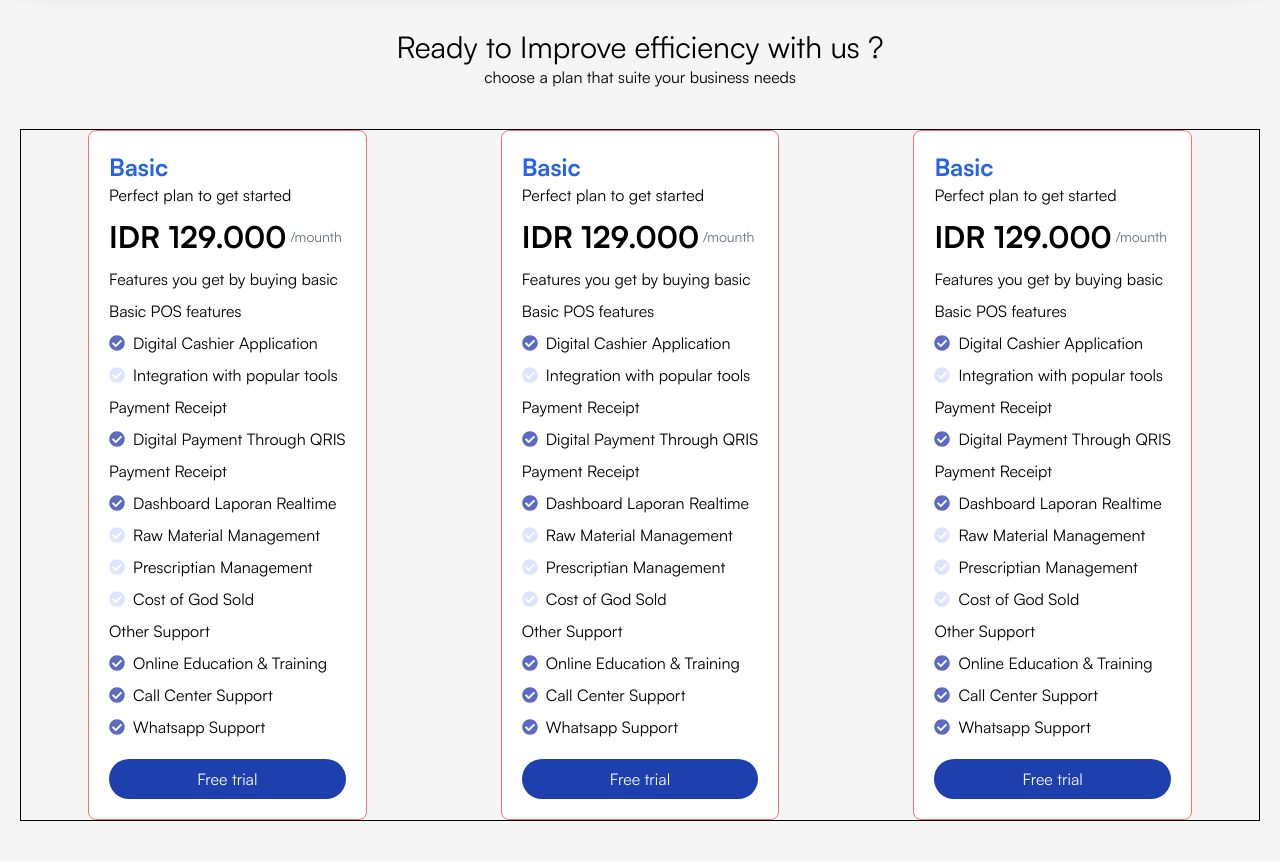
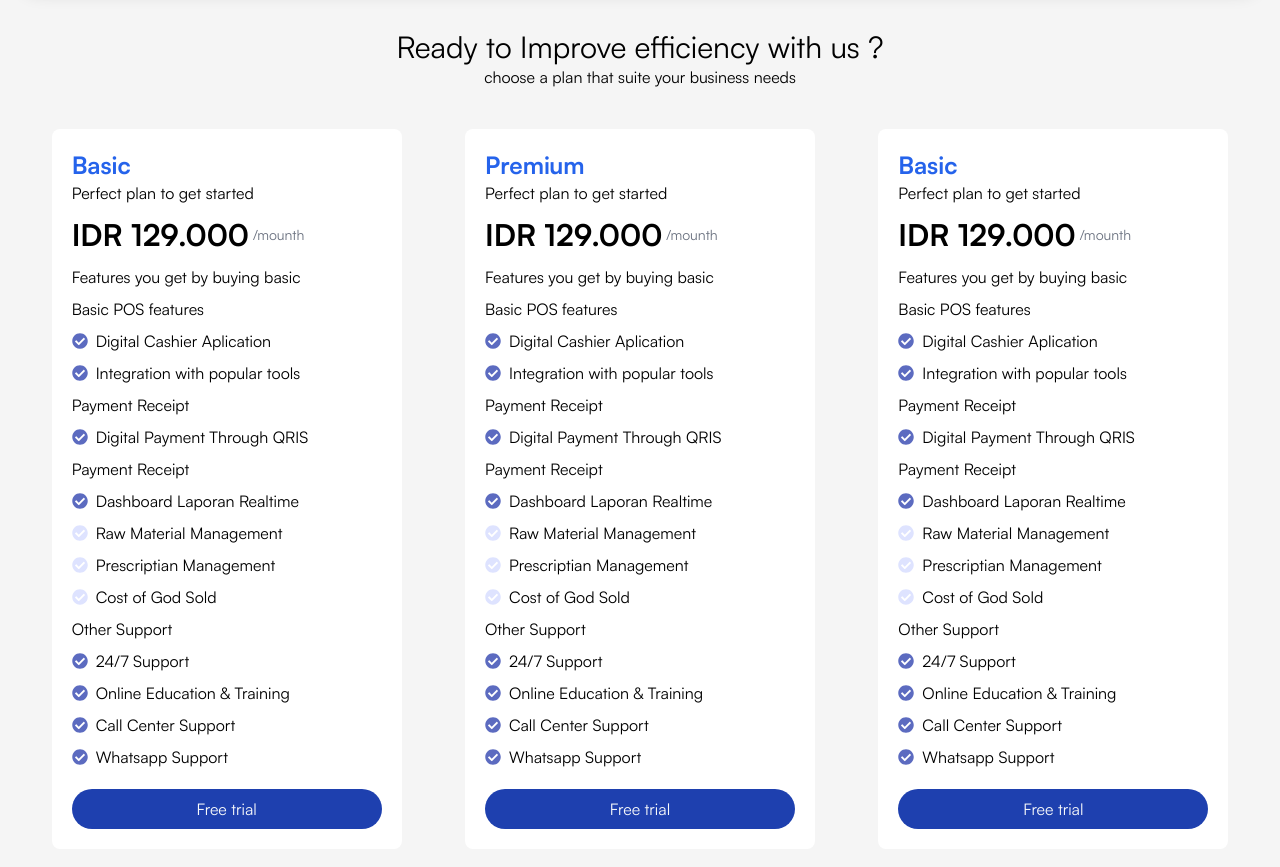
Before and after one commit to irfan-fauzi/auth-next15, a Next.js app: page / in a window 1280 px wide. Shown: the part 2880-3747 px from the top of the page. Built offline with nearby package versions, Linux system fonts and the light colour scheme.

Commit message:
card list

```diff
--- a/app/page.tsx
+++ b/app/page.tsx
@@ -4,7 +4,8 @@ import Layout from "@/ui/components/landing/Layout";
 import Features from "@/ui/components/landing/Sections/Features";
 import Gradient from "@/ui/components/landing/Gradient";
 import Why from "@/ui/components/landing/Sections/Why";
-import PriceCard from "@/ui/components/landing/price-card";
+import PriceCard from "@/ui/components/landing/price-card/Basic";
+import Premium from "@/ui/components/landing/price-card/Premium";
 
 const Home = () => {
   return (
@@ -26,9 +27,9 @@ const Home = () => {
           <p className='text-center'>
             choose a plan that suite your business needs
           </p>
-          <div className='grid grid-cols-1 md:grid-cols-2 lg:grid-cols-3  mt-10 border border-black items-center justify-items-center'>
+          <div className='grid grid-cols-1 md:grid-cols-2 lg:grid-cols-3  mt-10 items-center justify-items-center'>
             <PriceCard />
-            <PriceCard />
+            <Premium />
             <PriceCard />
           </div>
         </section>
--- /dev/null
+++ b/ui/components/landing/price-card/Basic.tsx
@@ -0,0 +1,45 @@
+import ListFeature from "./ListFeature";
+
+const Basic = () => {
+  const nonActive = "#dee3ff";
+  const active = "#5c6bc0";
+  return (
+    <div className=' bg-white rounded-lg p-5 min-w-[350px]'>
+      <h3 className='text-2xl font-semibold text-blue-600'>Basic</h3>
+      <p className='text-md'>Perfect plan to get started</p>
+      <p className='text-3xl font-semibold flex items-center gap-1 mt-3'>
+        IDR 129.000{" "}
+        <span className='text-gray-500 text-sm font-normal'>/mounth</span>
+      </p>
+      <p className='mt-3'>Features you get by buying basic</p>
+      <ul className='flex flex-col gap-2 mt-2'>
+        <li>Basic POS features</li>
+        <ListFeature status={active}>Digital Cashier Aplication</ListFeature>
+        <ListFeature status={active}>Integration with popular tools</ListFeature>
+      </ul>
+      <ul className='flex flex-col gap-2 mt-2'>
+        <li>Payment Receipt</li>
+        <ListFeature status={active}>Digital Payment Through QRIS</ListFeature>
+      </ul>
+      <ul className='flex flex-col gap-2 mt-2'>
+        <li>Payment Receipt</li>
+        <ListFeature status={active}>Dashboard Laporan Realtime</ListFeature>
+        <ListFeature status={nonActive}>Raw Material Management</ListFeature>
+        <ListFeature status={nonActive}>Prescriptian Management</ListFeature>
+        <ListFeature status={nonActive}>Cost of God Sold</ListFeature>
+      </ul>
+      <ul className='flex flex-col gap-2 mt-2'>
+        <li>Other Support</li>
+        <ListFeature status={active}>24/7 Support</ListFeature>
+        <ListFeature status={active}>Online Education & Training</ListFeature>
+        <ListFeature status={active}>Call Center Support</ListFeature>
+        <ListFeature status={active}>Whatsapp Support</ListFeature>
+      </ul>
+      <button className='bg-blue-800 w-full py-2 text-gray-50 rounded-full mt-5'>
+        Free trial
+      </button>
+    </div>
+  );
+};
+
+export default Basic;
--- /dev/null
+++ b/ui/components/landing/price-card/ListFeature.tsx
@@ -0,0 +1,15 @@
+import { FaCheckCircle } from "react-icons/fa";
+
+import { ReactNode } from "react";
+
+const ListFeature = ({ children, status }: { children: ReactNode; status: string }) => {
+
+  return (
+    <li className='flex items-center gap-2'>
+      <FaCheckCircle color={status} />
+      {children}
+    </li>
+  );
+};
+
+export default ListFeature;
--- /dev/null
+++ b/ui/components/landing/price-card/Premium.tsx
@@ -0,0 +1,47 @@
+import ListFeature from "./ListFeature";
+
+const Premium = () => {
+  const nonActive = "#dee3ff";
+  const active = "#5c6bc0";
+  return (
+    <div className=' bg-white rounded-lg p-5 min-w-[350px]'>
+      <h3 className='text-2xl font-semibold text-blue-600'>Premium</h3>
+      <p className='text-md'>Perfect plan to get started</p>
+      <p className='text-3xl font-semibold flex items-center gap-1 mt-3'>
+        IDR 129.000{" "}
+        <span className='text-gray-500 text-sm font-normal'>/mounth</span>
+      </p>
+      <p className='mt-3'>Features you get by buying basic</p>
+      <ul className='flex flex-col gap-2 mt-2'>
+        <li>Basic POS features</li>
+        <ListFeature status={active}>Digital Cashier Aplication</ListFeature>
+        <ListFeature status={active}>
+          Integration with popular tools
+        </ListFeature>
+      </ul>
+      <ul className='flex flex-col gap-2 mt-2'>
+        <li>Payment Receipt</li>
+        <ListFeature status={active}>Digital Payment Through QRIS</ListFeature>
+      </ul>
+      <ul className='flex flex-col gap-2 mt-2'>
+        <li>Payment Receipt</li>
+        <ListFeature status={active}>Dashboard Laporan Realtime</ListFeature>
+        <ListFeature status={nonActive}>Raw Material Management</ListFeature>
+        <ListFeature status={nonActive}>Prescriptian Management</ListFeature>
+        <ListFeature status={nonActive}>Cost of God Sold</ListFeature>
+      </ul>
+      <ul className='flex flex-col gap-2 mt-2'>
+        <li>Other Support</li>
+        <ListFeature status={active}>24/7 Support</ListFeature>
+        <ListFeature status={active}>Online Education & Training</ListFeature>
+        <ListFeature status={active}>Call Center Support</ListFeature>
+        <ListFeature status={active}>Whatsapp Support</ListFeature>
+      </ul>
+      <button className='bg-blue-800 w-full py-2 text-gray-50 rounded-full mt-5'>
+        Free trial
+      </button>
+    </div>
+  );
+};
+
+export default Premium;
--- a/ui/components/landing/price-card/index.tsx
+++ /dev/null
@@ -1,70 +0,0 @@
-import { FaCheckCircle } from "react-icons/fa";
-
-const PriceCard = () => {
-  const nonActive = "#dee3ff";
-  const active = "#5c6bc0";
-  return (
-    <div className='border border-red-400 bg-white rounded-lg p-5 max-w-[340px]'>
-      <h3 className='text-2xl font-semibold text-blue-600'>Basic</h3>
-      <p className='text-md'>Perfect plan to get started</p>
-      <p className='text-3xl font-semibold flex items-center gap-1 mt-3'>
-        IDR 129.000{" "}
-        <span className='text-gray-500 text-sm font-normal'>/mounth</span>
-      </p>
-      <p className='mt-3'>Features you get by buying basic</p>
-      <ul className='flex flex-col gap-2 mt-2'>
-        <li>Basic POS features</li>
-        <li className='flex items-center gap-2'>
-          <FaCheckCircle color={active} />
-          Digital Cashier Application
-        </li>
-        <li className='flex items-center gap-2'>
-          <FaCheckCircle color={nonActive} />
-          Integration with popular tools
-        </li>
-      </ul>
-      <ul className='flex flex-col gap-2 mt-2'>
-        <li>Payment Receipt</li>
-        <li className='flex items-center gap-2'>
-          <FaCheckCircle color={active} />
-          Digital Payment Through QRIS
-        </li>
-      </ul>
-      <ul className='flex flex-col gap-2 mt-2'>
-        <li>Payment Receipt</li>
-        <li className='flex items-center gap-2'>
-          <FaCheckCircle color={active} /> Dashboard Laporan Realtime
-        </li>
-        <li className='flex items-center gap-2'>
-          <FaCheckCircle color={nonActive} /> Raw Material Management
-        </li>
-        <li className='flex items-center gap-2'>
-          <FaCheckCircle color={nonActive} /> Prescriptian Management
-        </li>
-        <li className='flex items-center gap-2'>
-          <FaCheckCircle color={nonActive} /> Cost of God Sold
-        </li>
-      </ul>
-      <ul className='flex flex-col gap-2 mt-2'>
-        <li>Other Support</li>
-        <li className='flex items-center gap-2'>
-          <FaCheckCircle color={active} />
-          Online Education & Training
-        </li>
-        <li className='flex items-center gap-2'>
-          <FaCheckCircle color={active} />
-          Call Center Support
-        </li>
-        <li className='flex items-center gap-2'>
-          <FaCheckCircle color={active} />
-          Whatsapp Support
-        </li>
-      </ul>
-      <button className='bg-blue-800 w-full py-2 text-gray-50 rounded-full mt-5'>
-        Free trial
-      </button>
-    </div>
-  );
-};
-
-export default PriceCard;
```
